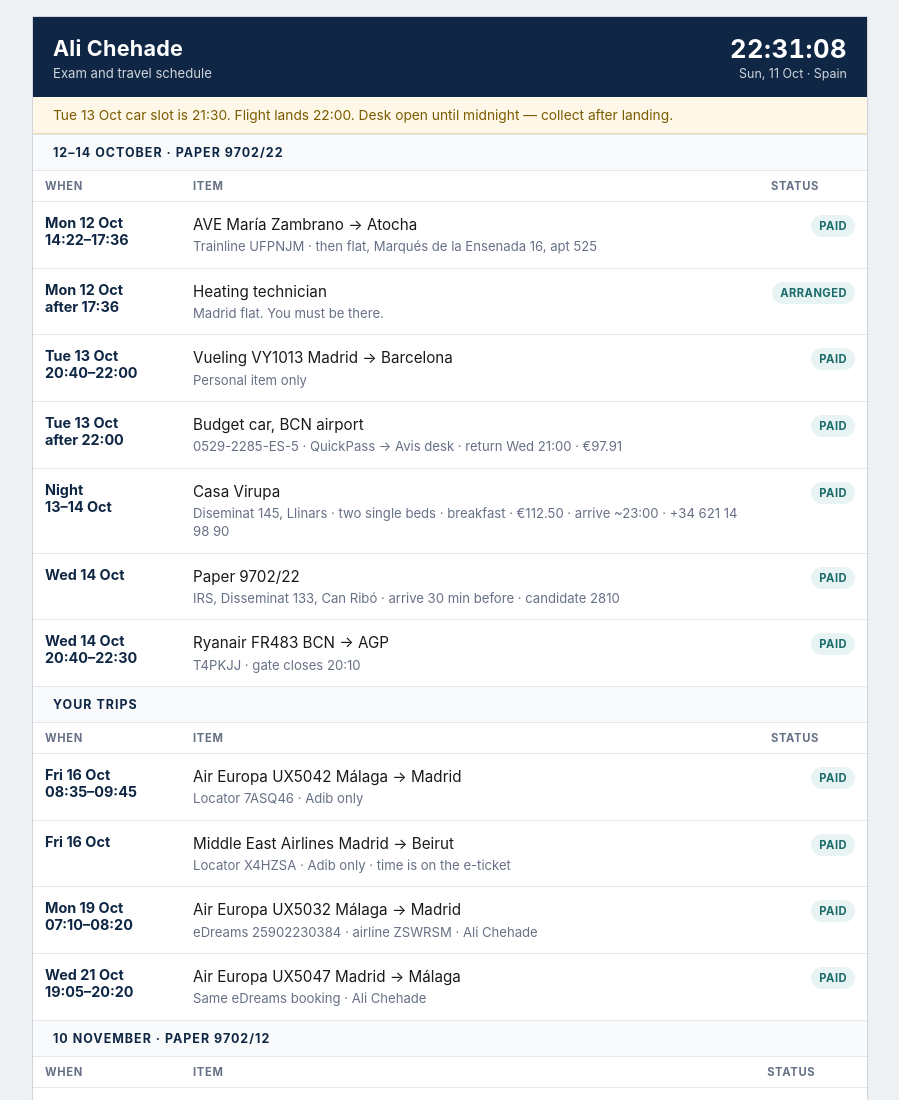
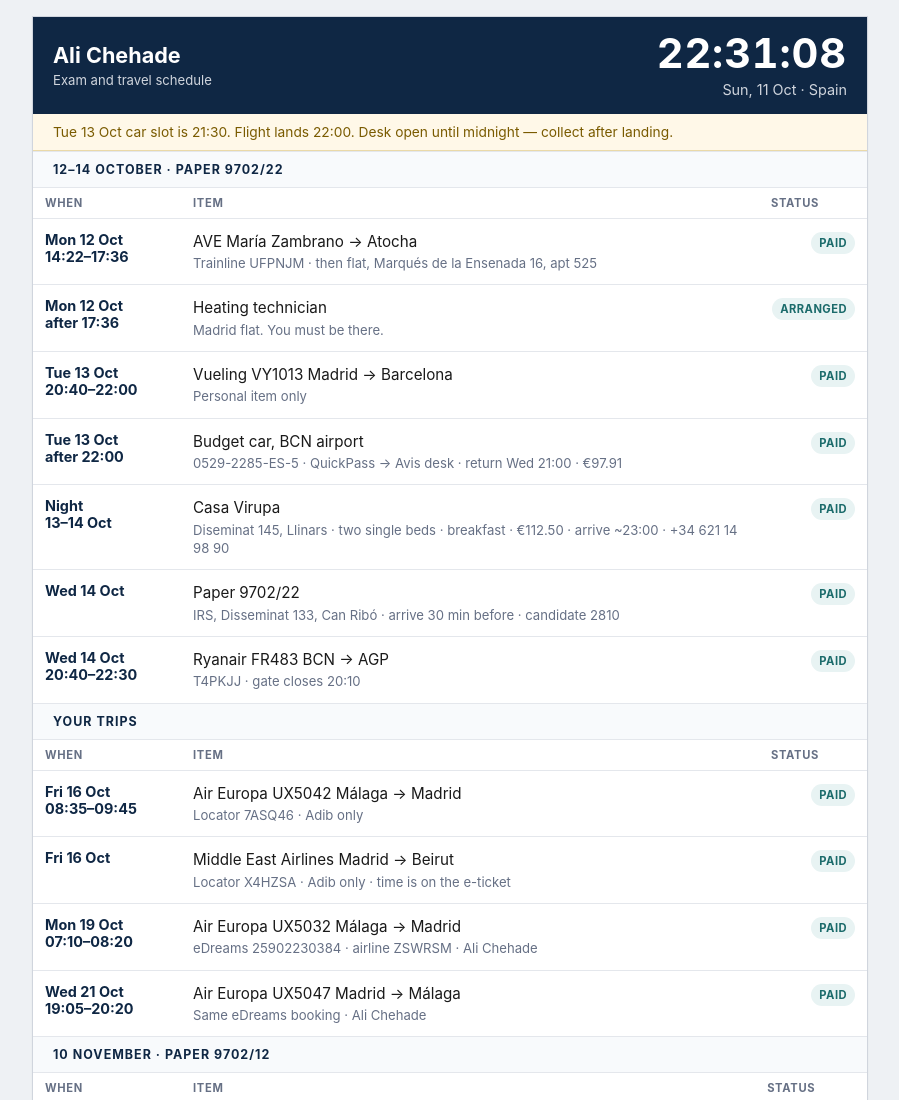
Before and after one commit to adibchehade/alreef, a plain HTML site: page schedule/index.html in a window 1280 px wide. Shown: the top 1100 px of the page, without its empty margins (190-1089 px from the left). Drawn offline with Linux system fonts and the light colour scheme.

Commit message:
Make the schedule clock larger

```diff
--- a/schedule/index.html
+++ b/schedule/index.html
@@ -10,12 +10,12 @@
   body { margin:0; background:#EEF1F4; color:var(--ink); font-family: -apple-system, BlinkMacSystemFont, "Segoe UI", sans-serif; }
   .wrap { max-width: 860px; margin: 0 auto; padding: 16px 12px 32px; }
   .sheet { background:#fff; border:1px solid #D0D5DD; box-shadow: 0 1px 2px rgba(16,24,40,.04); }
-  .top { background:var(--navy); color:#fff; padding:18px 20px 16px; display:flex; justify-content:space-between; gap:16px; align-items:flex-end; }
-  .top h1 { margin:0; font-size:1.35rem; letter-spacing:.01em; }
+  .top { background:var(--navy); color:#fff; padding:16px 20px; display:flex; justify-content:space-between; gap:16px; align-items:center; }
+  .top h1 { margin:0; font-size:1.35rem; }
   .top p { margin:4px 0 0; color:#D0D5DD; font-size:.82rem; }
   .clock { text-align:right; }
-  .clock .t { font-variant-numeric: tabular-nums; font-size:1.6rem; font-weight:700; letter-spacing:.02em; line-height:1; }
-  .clock .d { margin-top:4px; font-size:.78rem; color:#D0D5DD; }
+  .clock .t { font-variant-numeric: tabular-nums; font-size:2.6rem; font-weight:700; letter-spacing:.02em; line-height:1; }
+  .clock .d { margin-top:6px; font-size:.9rem; color:#D0D5DD; }
   .alert { margin:0; padding:10px 20px; background:#FFF8E8; color:#7A5B00; border-bottom:1px solid #EAD9A8; font-size:.86rem; }
   h2 { margin:0; padding:10px 20px; background:#F8FAFC; border-top:1px solid var(--line); border-bottom:1px solid var(--line); font-size:.78rem; letter-spacing:.08em; text-transform:uppercase; color:var(--navy); }
   table { width:100%; border-collapse:collapse; }
@@ -32,6 +32,7 @@
   @media (max-width:640px) {
     .top { display:block; }
     .clock { text-align:left; margin-top:12px; }
+    .clock .t { font-size:2.2rem; }
     table, thead, tbody, tr, th, td { display:block; }
     thead { display:none; }
     tr { border-bottom:1px solid var(--line); padding:10px 14px; }
@@ -55,7 +56,6 @@
       </div>
     </div>
     <div class="alert">Tue 13 Oct car slot is 21:30. Flight lands 22:00. Desk open until midnight — collect after landing.</div>
-
     <h2>12–14 October · paper 9702/22</h2>
     <table>
       <thead><tr><th>When</th><th>Item</th><th>Status</th></tr></thead>
@@ -69,7 +69,6 @@
         <tr><td class="time">Wed 14 Oct<br>20:40–22:30</td><td class="item">Ryanair FR483 BCN → AGP<div class="sub">T4PKJJ · gate closes 20:10</div></td><td class="status"><span class="pill">Paid</span></td></tr>
       </tbody>
     </table>
-
     <h2>Your trips</h2>
     <table>
       <thead><tr><th>When</th><th>Item</th><th>Status</th></tr></thead>
@@ -80,7 +79,6 @@
         <tr><td class="time">Wed 21 Oct<br>19:05–20:20</td><td class="item">Air Europa UX5047 Madrid → Málaga<div class="sub">Same eDreams booking · Ali Chehade</div></td><td class="status"><span class="pill">Paid</span></td></tr>
       </tbody>
     </table>
-
     <h2>10 November · paper 9702/12</h2>
     <table>
       <thead><tr><th>When</th><th>Item</th><th>Status</th></tr></thead>
```
